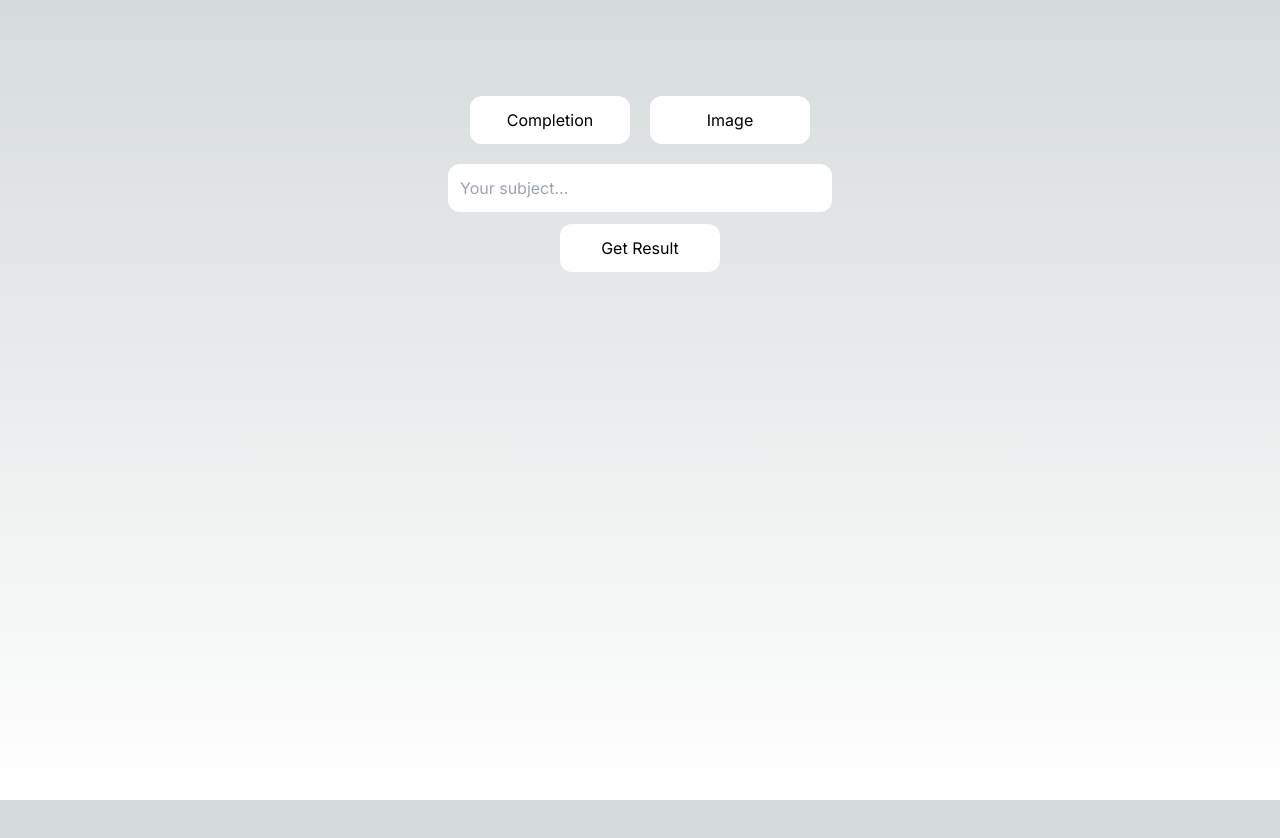
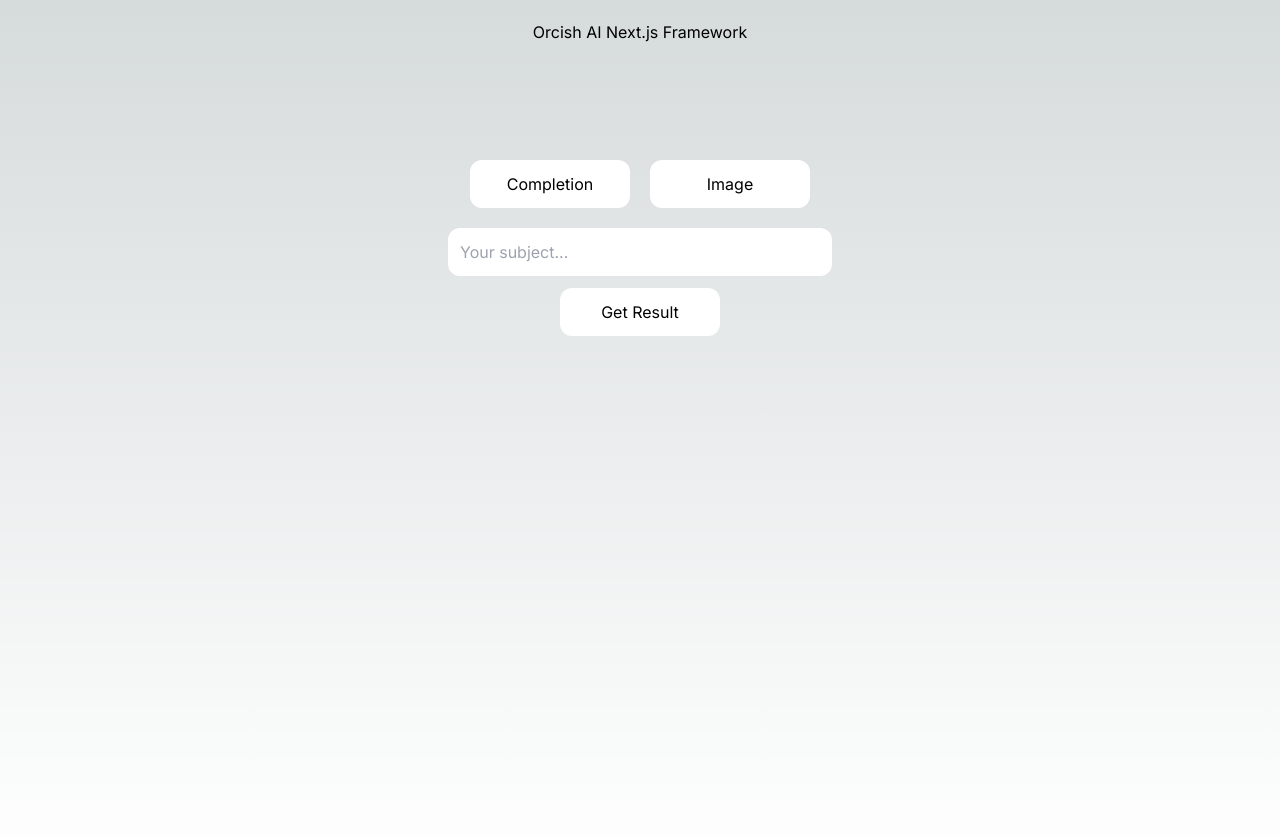
Before and after one commit to TheOrcDev/orcish-ai-nextjs-framework, a Next.js app: page / in a window 1280 px wide. Shown: the top 838 px of the page. Before the commit the page ends 800 px from the top, so only its background shows below. Built offline with nearby package versions, Linux system fonts and the light colour scheme; no server answers; what orcish-openai-connector would draw is missing.

Commit message:
feat(ui): header
Header and title

```diff
--- a/app/layout.tsx
+++ b/app/layout.tsx
@@ -16,7 +16,12 @@
 }) {
   return (
     <html lang="en">
-      <body className={inter.className}>{children}</body>
+      <body className={inter.className}>
+        <div className="p-5 flex justify-center">
+          <h1>Orcish AI Next.js Framework</h1>
+        </div>
+        {children}
+      </body>
     </html>
   );
 }
```
